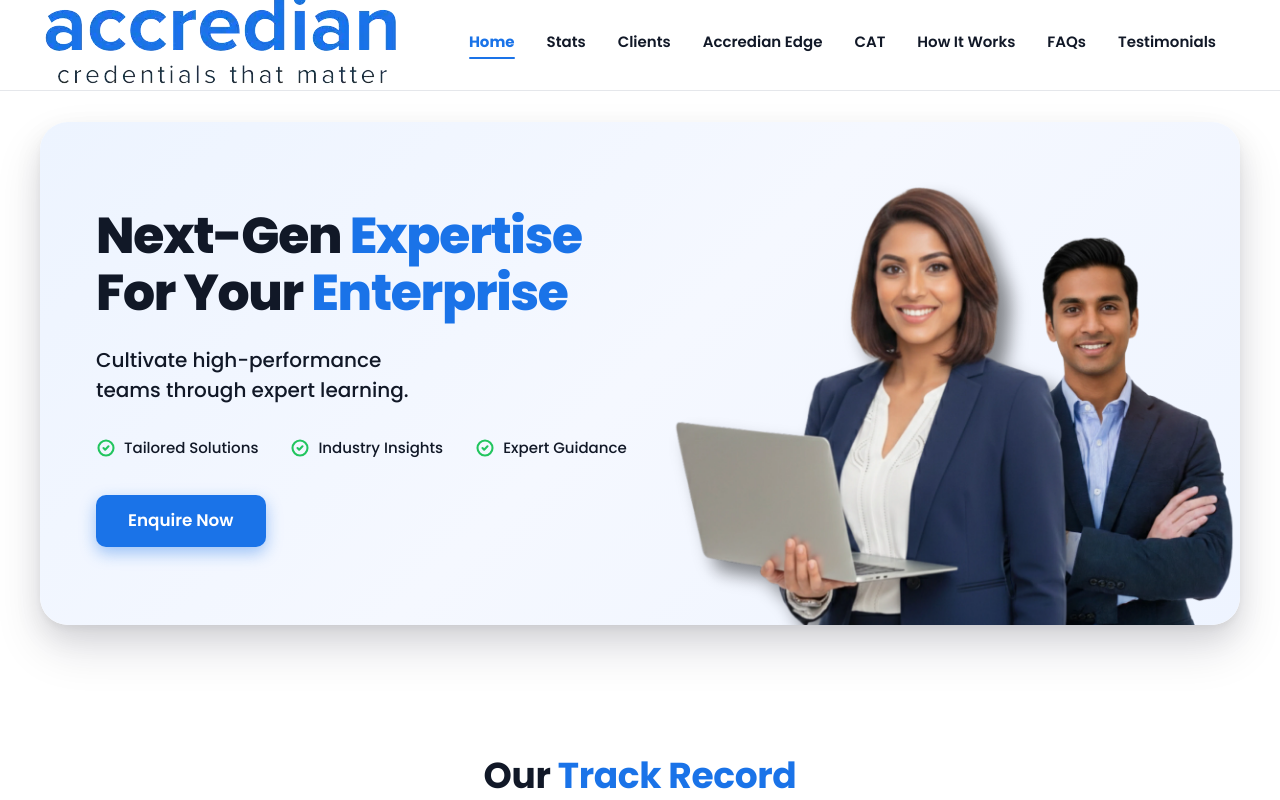
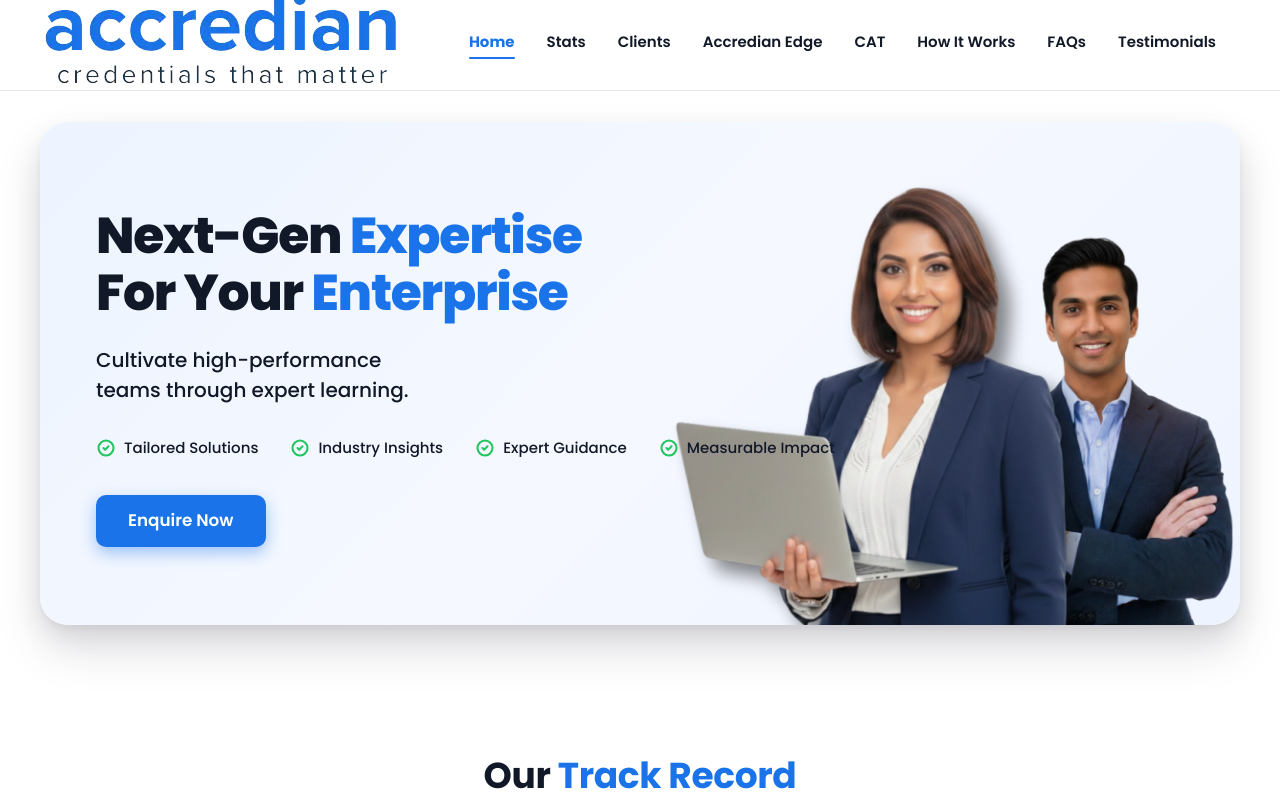
Before and after one commit to RohitRPokalwar/accredian-enterprise, a Next.js app: page / in a window 1280 px wide. Shown: the top 800 px of the page. Built offline with nearby package versions, Linux system fonts and the light colour scheme.

Commit message:
Add 'Measurable Impact' to Hero section features

```diff
--- a/src/app/components/HeroSection.tsx
+++ b/src/app/components/HeroSection.tsx
@@ -9,6 +9,7 @@ const features = [
   "Tailored Solutions",
   "Industry Insights",
   "Expert Guidance",
+  "Measurable Impact",
 ];
 
 export default function HeroSection({ onEnquireClick }: HeroSectionProps) {
```
